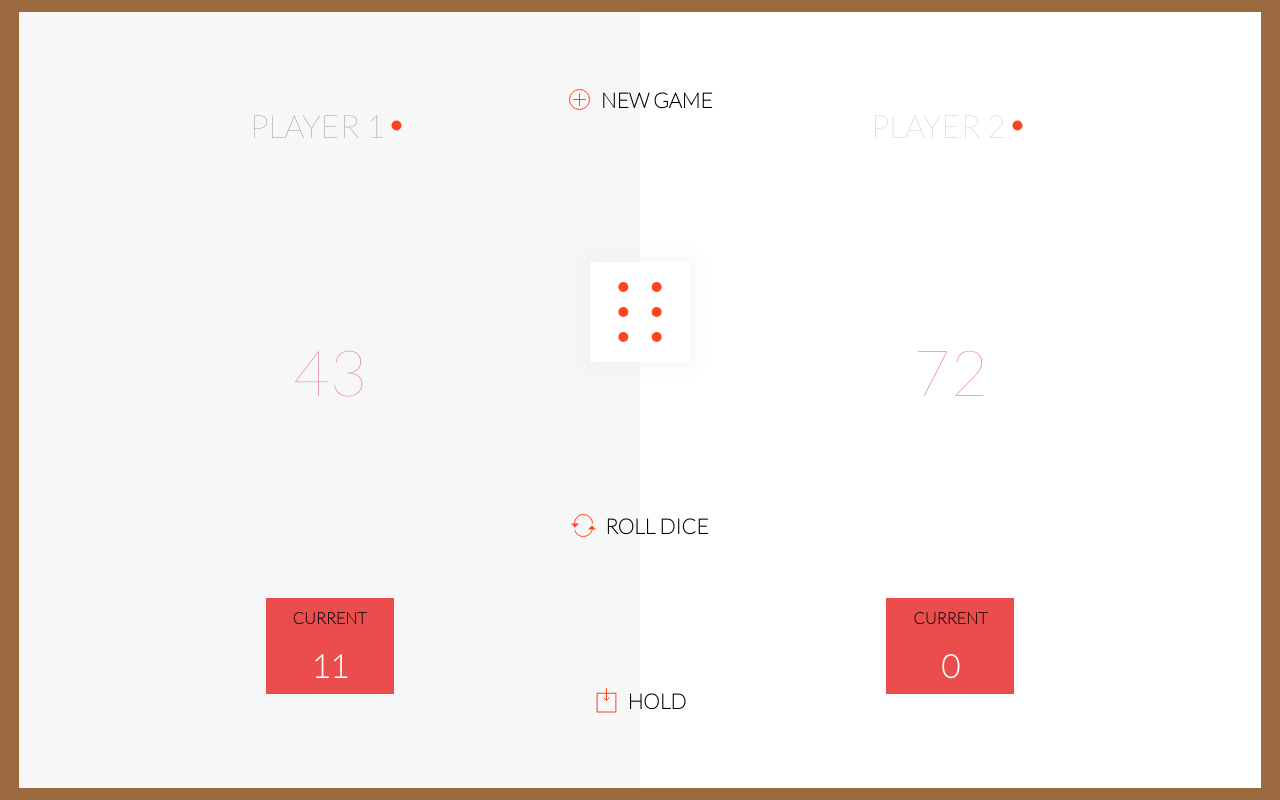
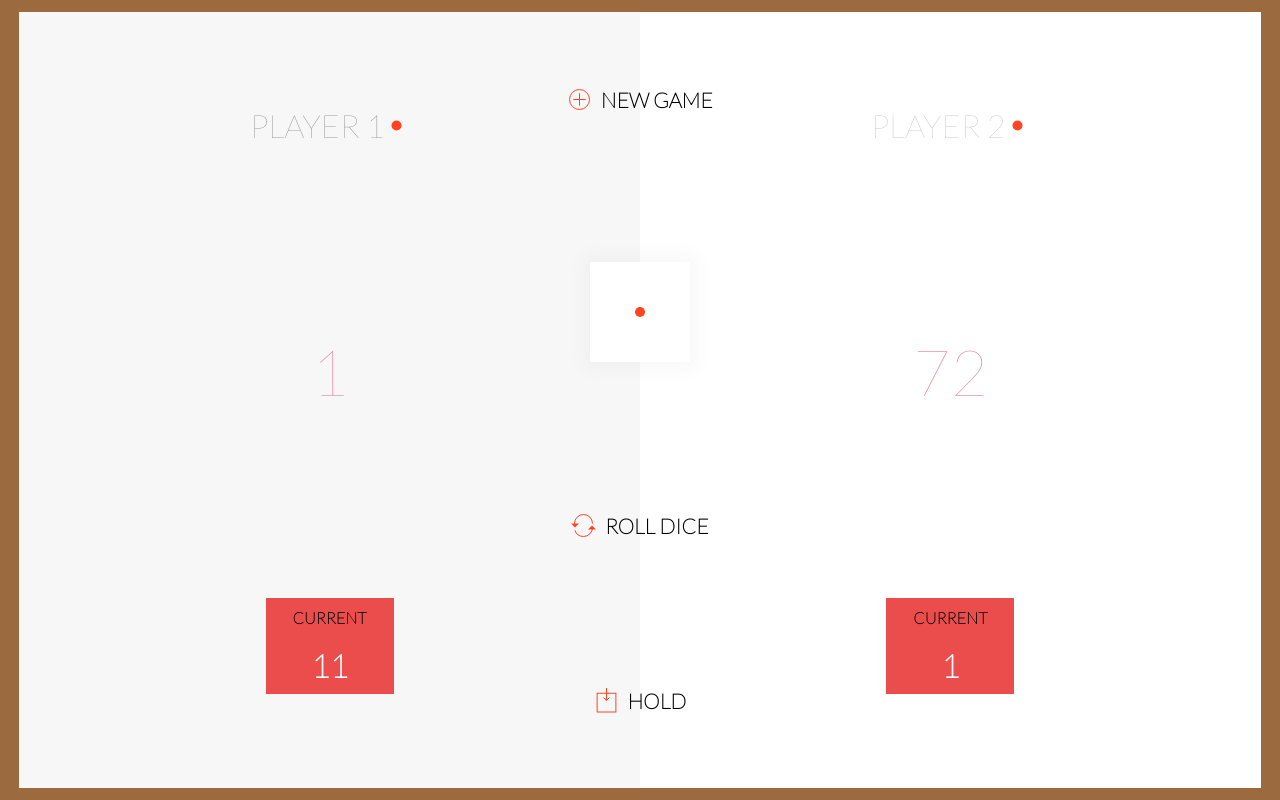
Before and after one commit to TWR-RWT/Dice, a website: page Dice_Game/index.html in a window 1280 px wide. Drawn offline with Linux system fonts and the light colour scheme.

Commit message:
Creation de la class player et 1er draft méthode hold & change_round

```diff
--- a/Dice_Game/script/main.js
+++ b/Dice_Game/script/main.js
@@ -1,67 +1,99 @@
 console.log('main.js connecté');
 
-var button_rollDice= document.getElementById('rollDice')
+//class pour créer des joueurs
+class player {
+    constructor(score, round, active, id_player_score, id_player_round) {
+        this.score = score; //score total
+        this.round = round; //score du tour
+        this.active = active; //joueur actif ou non
+        this.change_round = function() { //Lancer les dès
+            this.round=change_Dice();
+            document.getElementById(id_player_round).innerText = this.round;
+        }
 
-function rolling_Dice(){
-    let entier = Math.floor(Math.random() * 6) + 1;
-    console.log(entier)
-    return entier
+        this.hold = function () { //Intégrer le lancé de dès au score total
+            this.score+=this.round;
+            document.getElementById(id_player_score).innerText = this.score;
+        }
+    }
 }
 
+//Création des joueurs !
+let player1 = new player (0, 5, true, 'total1', 'scoreLancé2')
+let player2 = new player (0, 5, true, 'total2', 'scoreLancé2')
+/*
+console.log('score:' + player1.score)
+console.log('round: ' + player1.round)
+player1.change_round()
+console.log('round: ' + player1.round)
+player1.hold()
+console.log('score:' + player1.score)
+*/
+
+//bouton pour lancer les dès
+let button_rollDice= document.getElementById('rollDice');
+button_rollDice.addEventListener('click', change_Dice);
+
+
 function change_Dice(){
-    const canvas = document.getElementById('dice');
-    var ctx = canvas.getContext('2d');
+    //on créée et nettoie le canvas
+    let canvas = document.getElementById('dice');
+    let ctx = canvas.getContext('2d');
     ctx.clearRect(0, 0, canvas.width, canvas.height);
     canvas.width=100;
     canvas.height=100;
     ctx.fillStyle = 'white';
     ctx.fillRect(0,0,canvas.width,canvas.height);
-    switch(rolling_Dice()) {
+    //on tire un entier de 1 à 6
+    let dice = Math.floor(Math.random() * 6) + 1;
+    switch(dice) {
         case 1:
-            Dice_1();
+            Dice_1(ctx, canvas);
             break;
         case 2:
-            Dice_2();
+            Dice_2(ctx, canvas);
             break;
         case 3:
-            Dice_3();
+            Dice_3(ctx, canvas);
             break;
         case 4:
-            Dice_4();
+            Dice_4(ctx, canvas);
             break;
         case 5:
-            Dice_5();
+            Dice_5(ctx, canvas);
             break;
         case 6:
-            Dice_6();
+            Dice_6(ctx, canvas);
             break;
         default:
-            Dice_6();
+            Dice_6(ctx, canvas);
     }
-
+    console.log(dice);
+    return dice;
 }
 
-button_rollDice.addEventListener('click', change_Dice);
+
 
 
 //Dice//
+/*
 const canvas = document.getElementById('dice');
 var ctx = canvas.getContext('2d');
 canvas.width=100;
 canvas.height=100;
 ctx.fillStyle = 'white';
 ctx.fillRect(0,0,canvas.width,canvas.height);
+*/
+//Dice_6()
 
-Dice_6()
-
-function Dice_1() {
+function Dice_1(ctx, canvas) {
     ctx.beginPath();
     ctx.fillStyle="#FF4422";
     ctx.arc(canvas.width/2, canvas.height/2, 5, 0, 2 * Math.PI);
     ctx.fill();
 }
 
-function Dice_2() {
+function Dice_2(ctx, canvas) {
     ctx.beginPath();
     ctx.fillStyle="#FF4422";
     ctx.arc(canvas.width/3, canvas.height/3, 5, 0, 2 * Math.PI);
@@ -73,7 +105,7 @@ function Dice_2() {
     ctx.fill();
 }
 
-function Dice_3() {
+function Dice_3(ctx, canvas) {
     ctx.beginPath();
     ctx.fillStyle="#FF4422";
     ctx.arc(canvas.width/2, canvas.height/2, 5, 0, 2 * Math.PI);
@@ -90,7 +122,7 @@ function Dice_3() {
     ctx.fill();
 }
 
-function Dice_4() {
+function Dice_4(ctx, canvas) {
     ctx.beginPath();
     ctx.fillStyle="#FF4422";
     ctx.arc(canvas.width/3, canvas.height/3, 5, 0, 2 * Math.PI);
@@ -112,7 +144,7 @@ function Dice_4() {
     ctx.fill();
 }
 
-function Dice_5() {
+function Dice_5(ctx, canvas) {
     ctx.beginPath();
     ctx.fillStyle="#FF4422";
     ctx.arc(canvas.width/2, canvas.height/2, 5, 0, 2 * Math.PI);
@@ -140,7 +172,7 @@ function Dice_5() {
 }
 
 
-function Dice_6() {
+function Dice_6(ctx, canvas) {
     ctx.beginPath();
     ctx.fillStyle="#FF4422";
     ctx.arc(canvas.width/3, canvas.height/4, 5, 0, 2 * Math.PI);
@@ -171,6 +203,20 @@ function Dice_6() {
     ctx.arc(canvas.width/3*2, canvas.height/4*3, 5, 0, 2 * Math.PI);
     ctx.fill();
 }
+
+
+
+
+
+
+
+
+
+
+
+
+
+
 
 
 //Points//
@@ -258,3 +304,11 @@ const canvas_hold = document.getElementById('canvas_hold');
     contex_hold.lineTo(canvas_hold.width/2+3,canvas_hold.height/2-3);
     contex_hold.stroke();
     contex_hold.closePath();
+
+
+console.log('score:' + player1.score)
+console.log('round: ' + player1.round)
+player1.change_round()
+console.log('round: ' + player1.round)
+player1.hold()
+console.log('score:' + player1.score)
```
Also changed, not shown: Dice_Game/index.html (+1 -1 lines).
